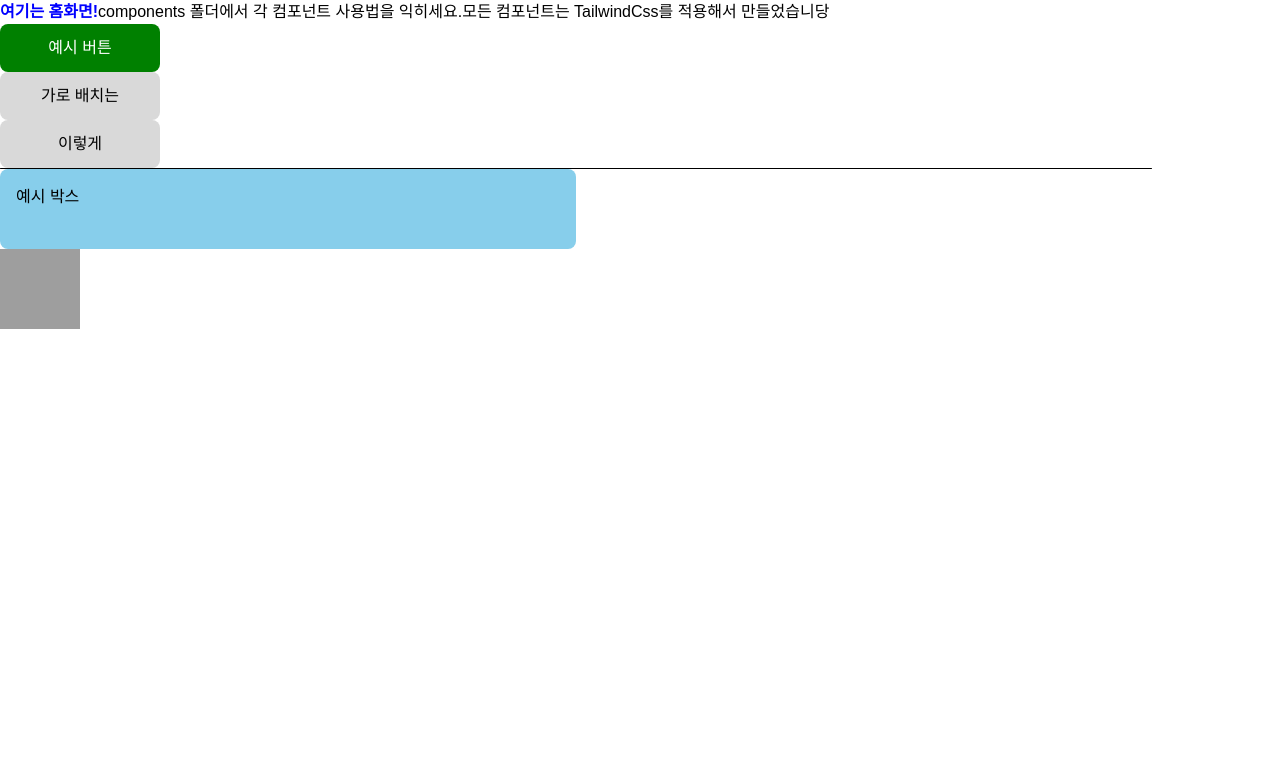
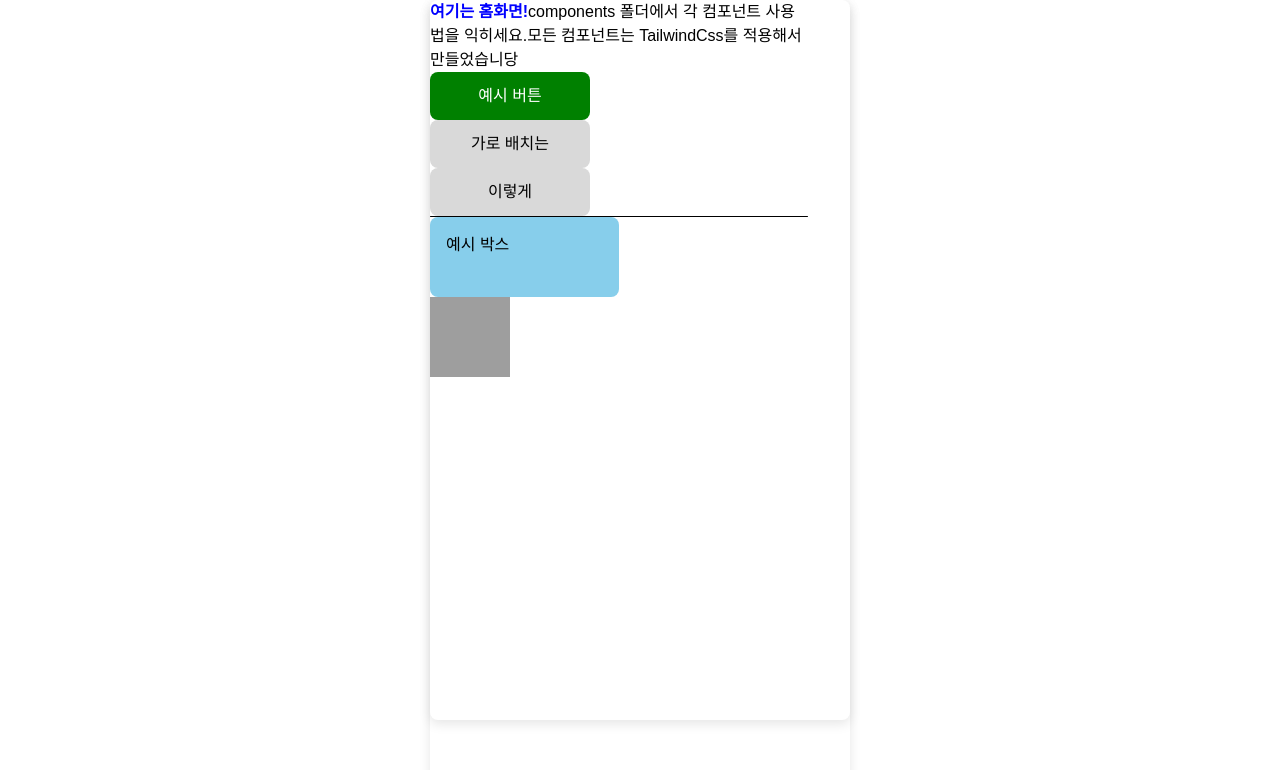
Before and after one commit to ryul00/3_Team_FE_final, a Next.js app: page /homepage in a window 1280 px wide. Shown: the top 770 px of the page. Built offline with nearby package versions, Linux system fonts and the light colour scheme; grey boxes are pictures that could not be loaded.

Commit message:
feat(globals.css): 모바일 너비로 전체화면 제한

```diff
--- a/src/app/globals.css
+++ b/src/app/globals.css
@@ -9,7 +9,11 @@
 
 html,
 body {
-  max-width: 100vw;
+  max-width: 420px;
+  /* 모바일 가로 크기 제한 */
+  box-shadow: 0 4px 12px rgba(0, 0, 0, 0.1);
+  margin: 0 auto;
+  border-radius: 0.5rem;
   min-height: 100%;
   overflow-x: hidden;
 }
```
